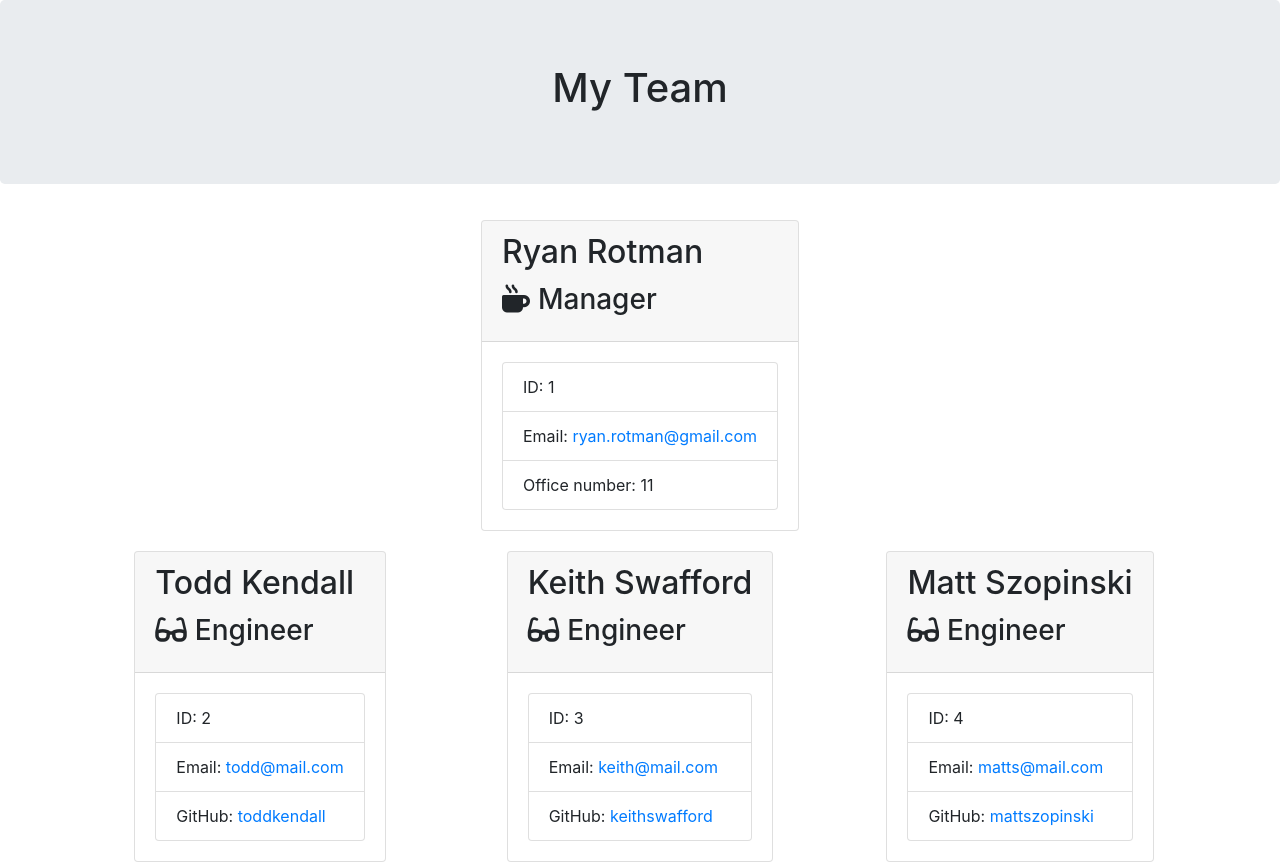
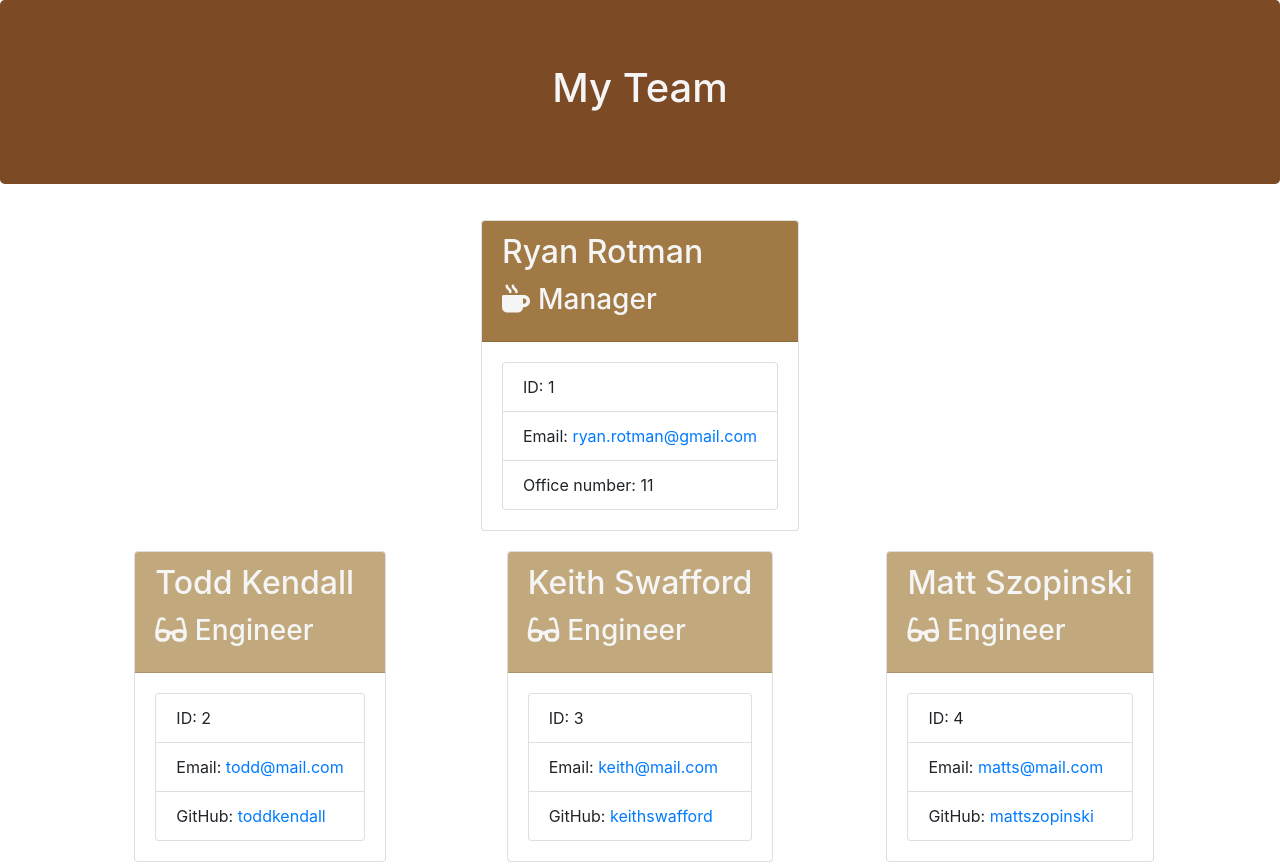
Before and after one commit to ryanrotman/homework-10-team-profile-generator, a website: page Output/team.html in a window 1280 px wide. Shown: the top 865 px of the page. Drawn offline with nearby package versions, Linux system fonts and the light colour scheme.

Commit message:
added color styling to the card headers

```diff
--- a/Output/style.css
+++ b/Output/style.css
@@ -2,3 +2,23 @@
     margin-top: 20px;
     margin-bottom: 20px;
 }
+
+.team-heading {
+    background-color: #7c4a24;
+    color: whitesmoke;
+}
+
+.card-header-manager {
+    background-color: #a07945;
+    color: whitesmoke;
+}
+
+.card-header-engineer {
+    background-color: #c2a97d;
+    color: whitesmoke;
+}
+
+.card-header-intern {
+    background-color: #d1ccc4;
+    color: whitesmoke;
+}
```
